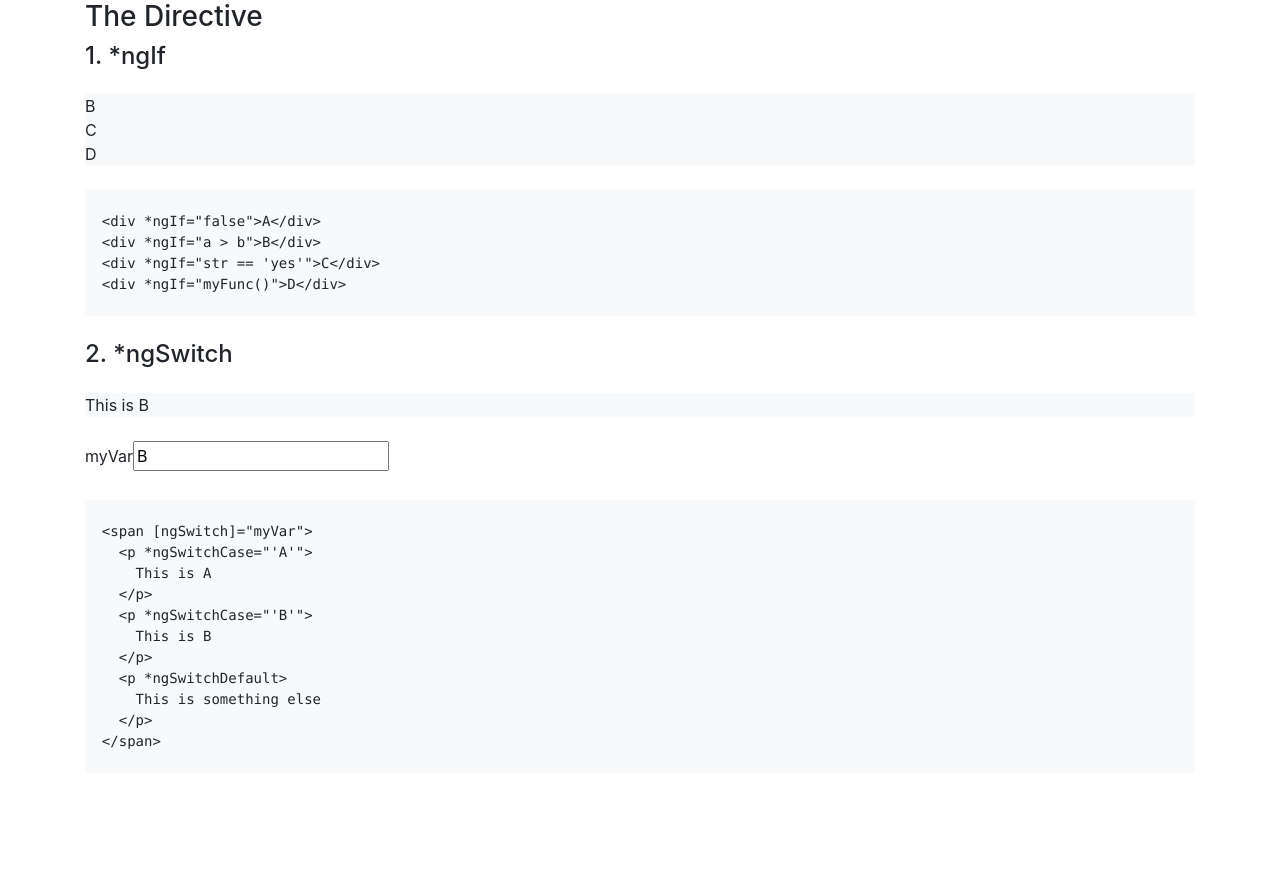
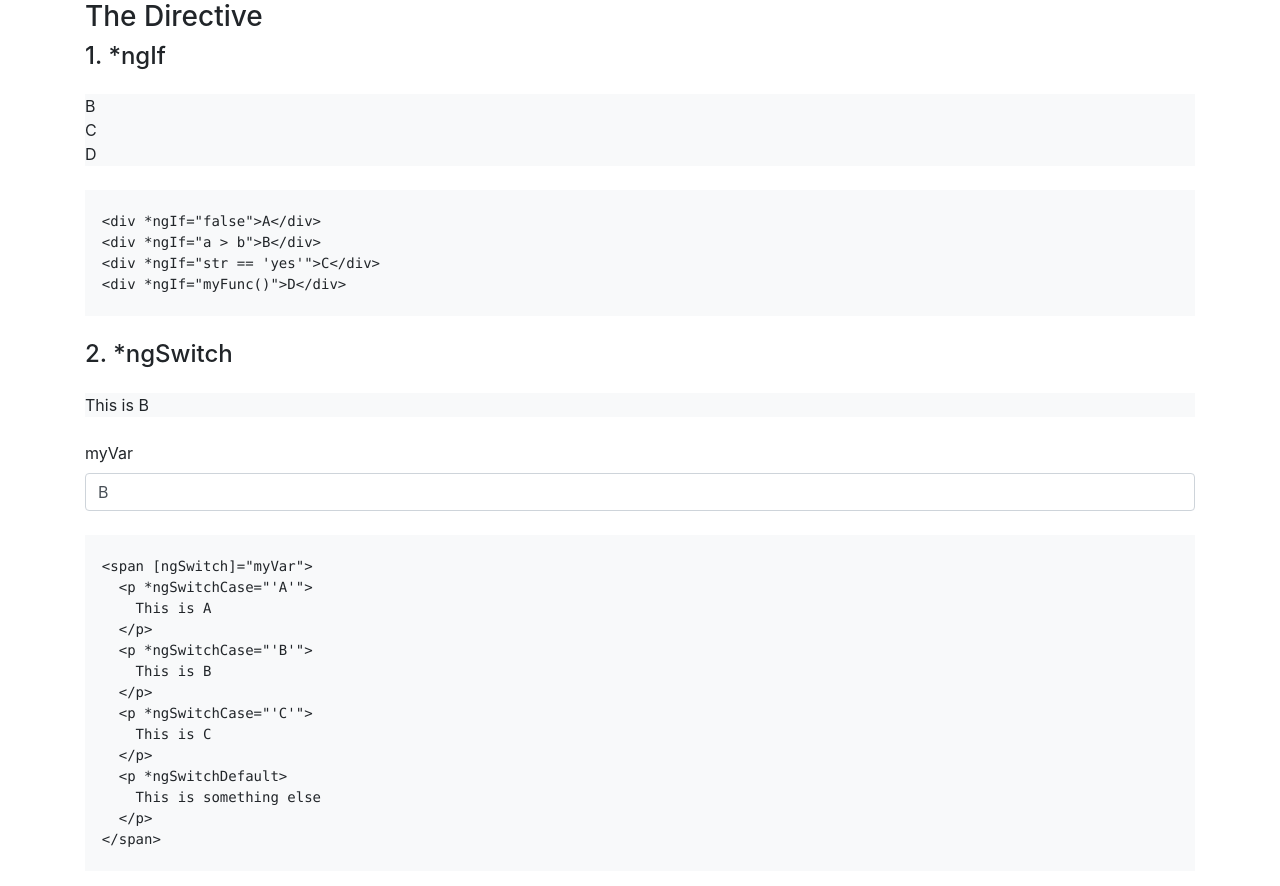
Before and after one commit to gyp2019/test-directive, an Angular app: page / in a window 1280 px wide. Shown: the top 886 px of the page. Before the commit the page ends 800 px from the top, so only its background shows below. Built offline with nearby package versions, Linux system fonts and the light colour scheme.

Commit message:
fixed ng-switch

```diff
--- a/src/app/app.module.ts
+++ b/src/app/app.module.ts
@@ -1,5 +1,6 @@
 import { BrowserModule } from '@angular/platform-browser';
 import { NgModule } from '@angular/core';
+import { FormsModule } from '@angular/forms';
 
 import { AppComponent } from './app.component';
 import { NgIfComponent } from './ng-if/ng-if.component';
@@ -9,10 +10,11 @@ import { NgSwitchComponent } from './ng-switch/ng-switch.component';
   declarations: [
     AppComponent,
     NgIfComponent,
-    NgSwitchComponent
+    NgSwitchComponent,
   ],
   imports: [
-    BrowserModule
+    BrowserModule,
+    FormsModule,
   ],
   providers: [],
   bootstrap: [AppComponent]
--- a/src/app/ng-switch/ng-switch.component.html
+++ b/src/app/ng-switch/ng-switch.component.html
@@ -8,15 +8,22 @@
     <p *ngSwitchCase="'B'">
       This is B
     </p>
+    <p *ngSwitchCase="'C'">
+      This is C
+    </p>
     <p *ngSwitchDefault>
       This is something else
     </p>
   </span>
 </div>
 
-<div>
-  <label for="">myVar</label>
-  <input type="text" [value]="myVar" (keyup)="myVar = inputmyval.value;" #inputmyval>
+<div class="my-4">
+  <form>
+    <div class="form-group">
+      <label for="inputMyVal">myVar</label>
+      <input type="text" [(ngModel)]="myVar" class="form-control" id="inputMyVal" placeholder="Enter value" name="myVar">
+    </div>
+  </form>
 </div>
 
 <div class="bg-light my-4">
--- a/src/app/ng-switch/ng-switch.component.ts
+++ b/src/app/ng-switch/ng-switch.component.ts
@@ -15,6 +15,9 @@ export class NgSwitchComponent implements OnInit {
     <p *ngSwitchCase="'B'">
       This is B
     </p>
+    <p *ngSwitchCase="'C'">
+      This is C
+    </p>
     <p *ngSwitchDefault>
       This is something else
     </p>
```
